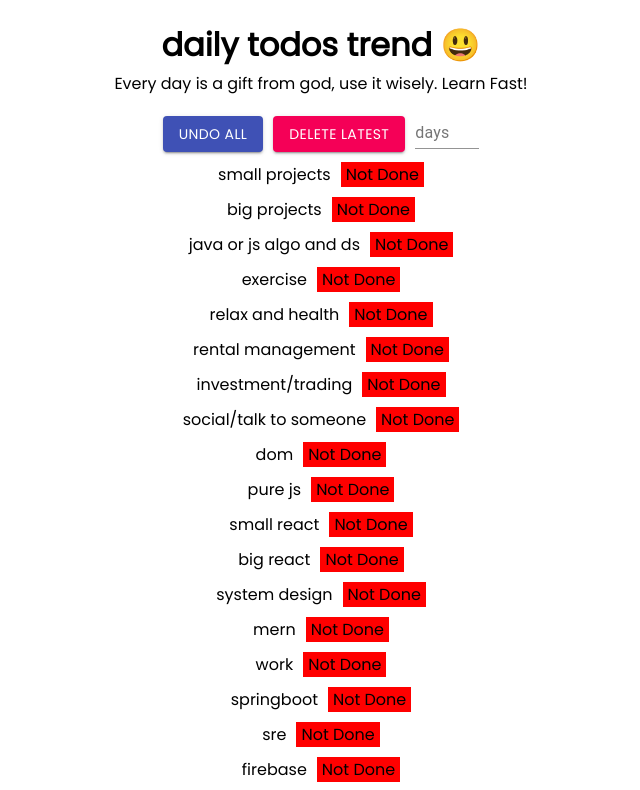
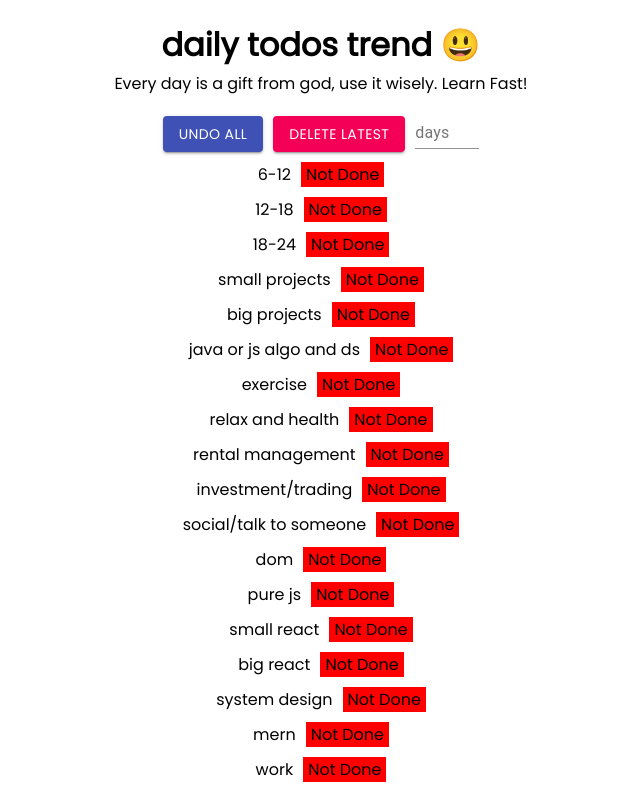
Before and after one commit to shachopin/daily-todos-trend, a React (Vite) app: page / in a window 1280 px wide. Shown: the top 790 px of the page, without its empty margins (319-959 px from the left). Built offline with nearby package versions, Linux system fonts and the light colour scheme; no server answers; the database is empty.

Commit message:
😆🚀 Updated with Glitch

```diff
--- a/src/data.js
+++ b/src/data.js
@@ -1,4 +1,8 @@
 export const todos = [
+  '6-12',
+  '12-18',
+  '18-24',
+
   'small projects',
   'big projects',
   'java or js algo and ds',
```
